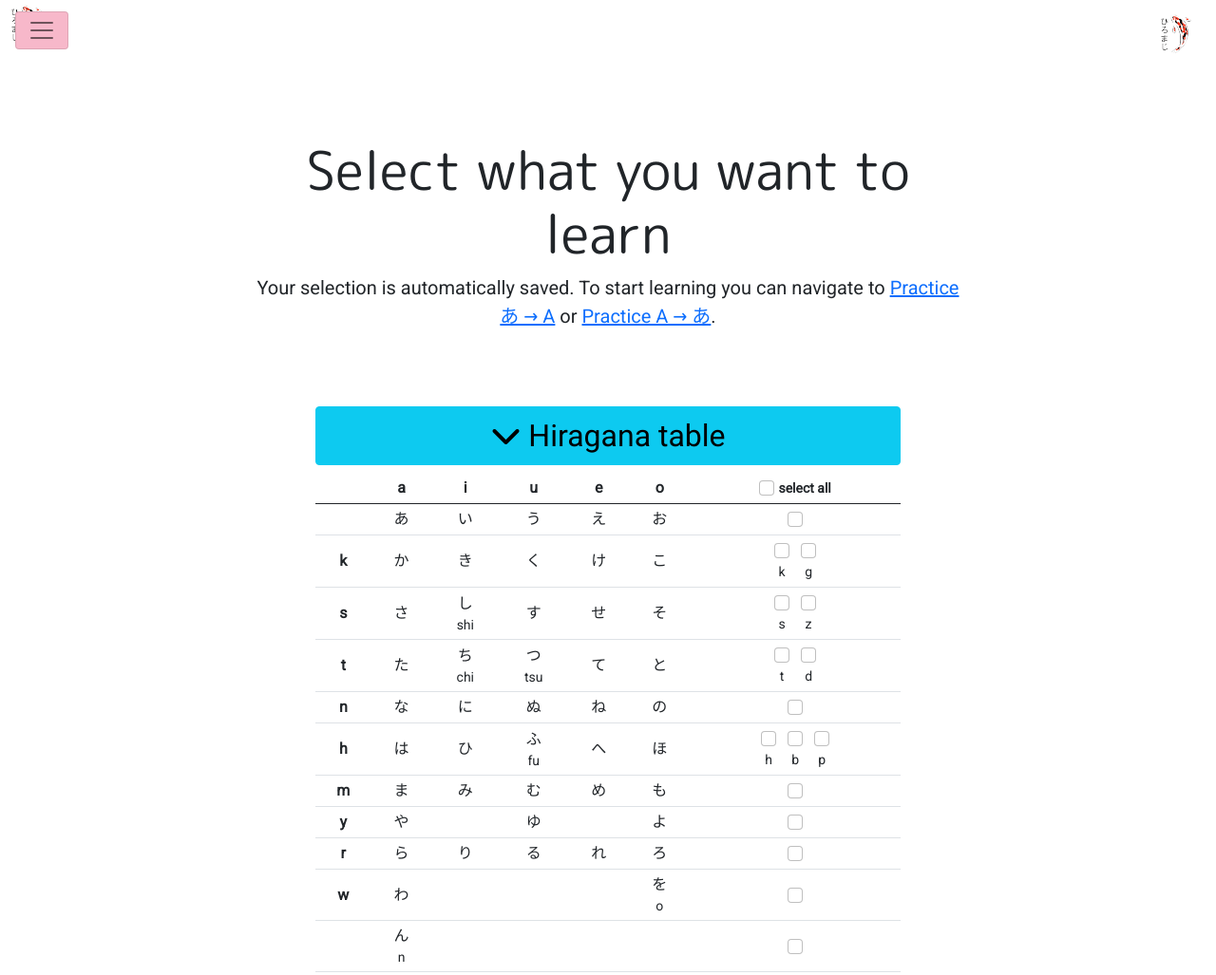
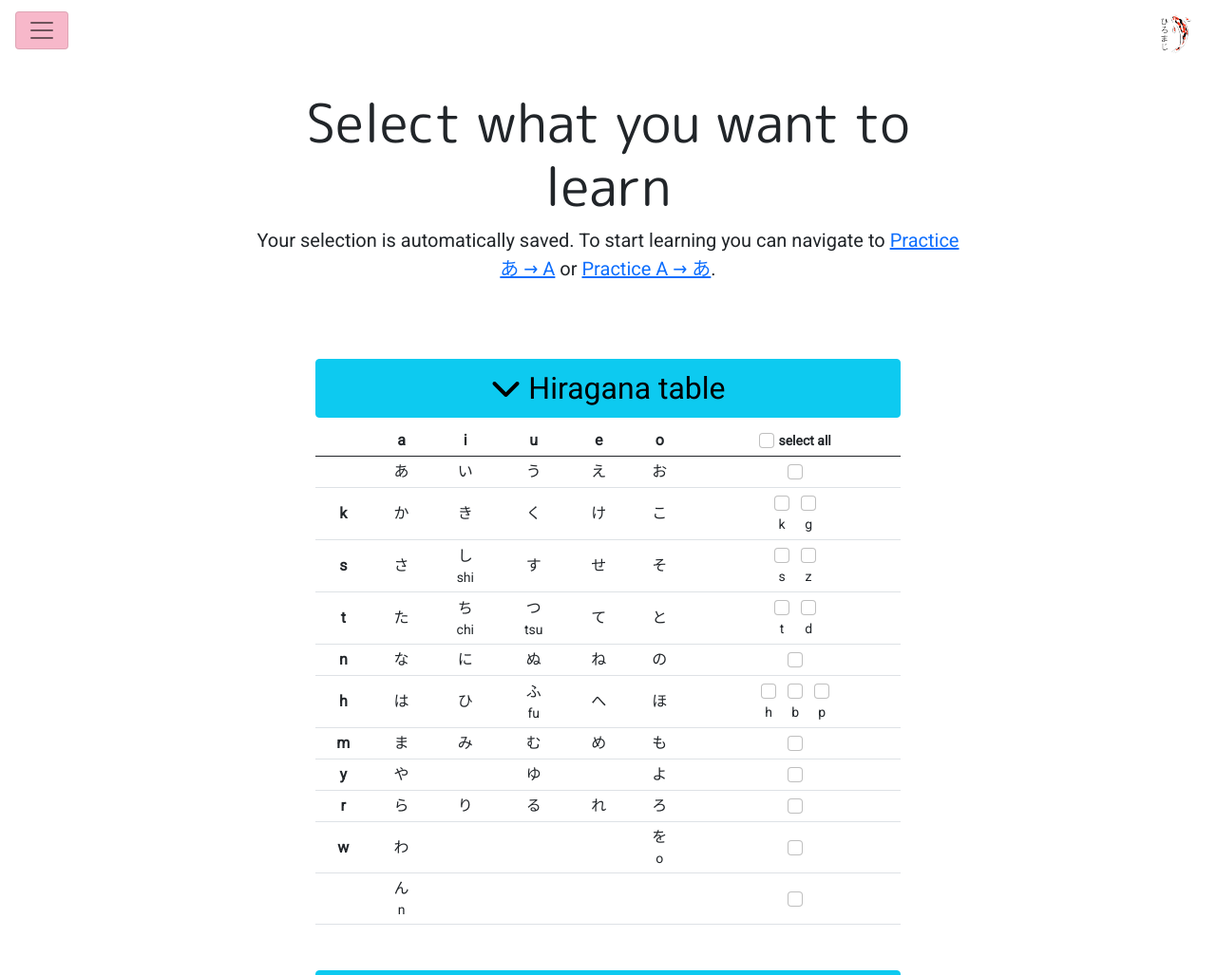
Before and after one commit to malthee/Hiromaji, a plain HTML site: page selection_page.html in a window 1280 px wide. Shown: the top 1027 px of the page at 95% size. Drawn offline with Linux system fonts and the light colour scheme.

```diff
--- a/selection_page.html
+++ b/selection_page.html
@@ -27,7 +27,6 @@
 
 <body>
     <header>
-        <img src="img/hiromaji_logo.svg" class="top-icon" alt="Hiromaji Logo" height="50px" width="50px"></img>
         <nav class="navbar navbar-light fixed-top">
             <div class="navbar-container ms-3 mt-1">
                 <button class="navbar-toggler collapsed" type="button" data-bs-toggle="collapse"
```
